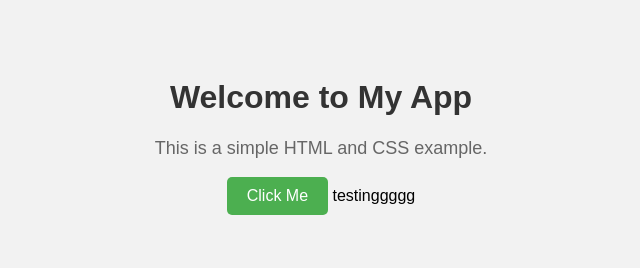
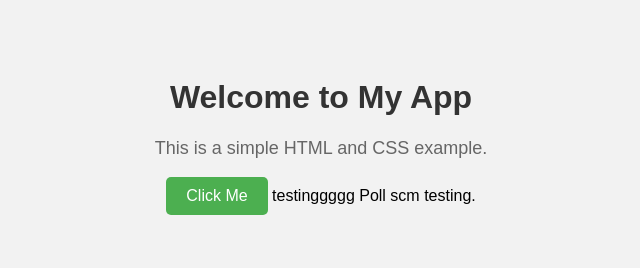
Before and after one commit to amithachar/testing, a plain HTML site: page index.html in a window 1280 px wide. Shown: the whole page, without its empty margins (319-959 px from the left). Drawn offline with Linux system fonts and the light colour scheme.

Commit message:
new committed

```diff
--- a/index.html
+++ b/index.html
@@ -42,3 +42,5 @@
 </html>
 
 testinggggg
+
+Poll scm testing.
```
